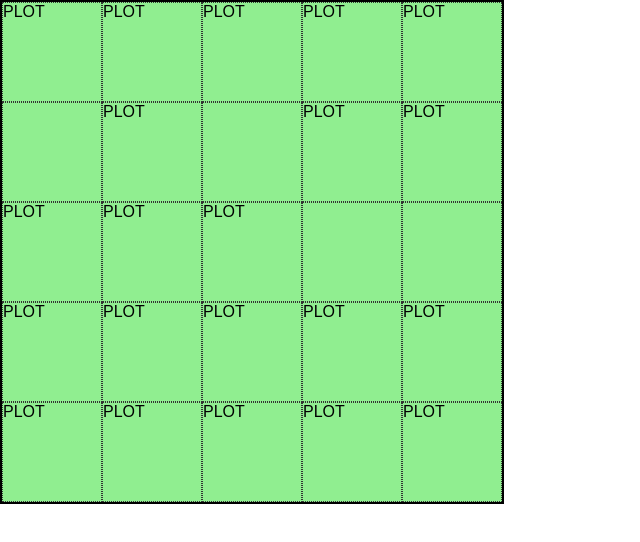
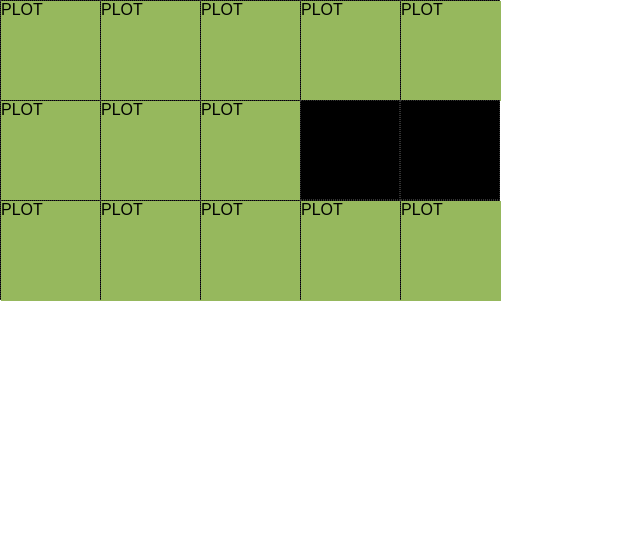
Before and after one commit to philip-jonas/game_prototype_01, a React app: page / in a window 1280 px wide. Shown: the top 542 px of the page, without its empty margins (0-640 px from the left). Built offline with nearby package versions, Linux system fonts and the light colour scheme; the HTML template or start-up script is replaced by a standard one.

Commit message:
Plots added to the world

```diff
--- a/src/Components/Plot.tsx
+++ b/src/Components/Plot.tsx
@@ -1,7 +1,7 @@
 import {observer, inject} from 'mobx-react';
 import * as React from 'react';
 import { IPlotProps } from 'src/Interfaces/IPlotProps';
-import { PlotContainer } from 'src/Styles/styles';
+import { PlotContainer, RoomHolder } from 'src/Styles/styles';
 
 @inject('worldStore','plotStore')
 @observer
@@ -12,7 +12,7 @@ export class Plot extends React.Component<IPlotProps> {
         const isPlot = plotStore.isPlot(col, row);
         return <PlotContainer>
             {
-                isPlot && <div key={`${col}_${row}`}>PLOT</div>
+                isPlot && <RoomHolder key={`${col}_${row}`}>PLOT</RoomHolder>
             }
         </PlotContainer>
     }
--- a/src/Components/World.tsx
+++ b/src/Components/World.tsx
@@ -3,13 +3,20 @@ import * as React from 'react';
 import { BorderContainer } from 'src/Styles/styles';
 import { IWorldProps } from 'src/Interfaces/IWorldProps';
 import { Plot } from './Plot';
+import styled from 'styled-components';
 
 
 export const World = observer(({}) =>
     (
-        <WorldBorder gridWidth={5} gridHeight={5} />
+        <WorldBorder gridWidth={5} gridHeight={3} />
     )
 );
+
+
+const Row = styled.div`
+    width: 100%;
+    float: left;
+`;
 
 @inject("worldStore", "plotStore")
 @observer
@@ -21,13 +28,17 @@ export class WorldBorder extends React.Component<IWorldProps> {
     }
 
     public render() {
-        const {worldStore, gridWidth, gridHeight} = this.props;
+        const {worldStore} = this.props;
         return <BorderContainer>
             {
                 worldStore.worldGrid.map((row, rowIndex) => {
-                    return row.map((col, colIndex) => {
-                        return <Plot col={colIndex} row={rowIndex} key={`${colIndex}_${rowIndex}`}/>;
-                    })
+                    return <Row key='row'>
+                        {
+                            row.map((col, colIndex) => {
+                                return <Plot col={colIndex} row={rowIndex} key="Plot"/>;
+                            })
+                        }
+                    </Row>
                 })
             }
         </BorderContainer>
--- a/src/Stores/PlotStore.ts
+++ b/src/Stores/PlotStore.ts
@@ -13,7 +13,7 @@ export class PlotStore {
     @observable public maxRooms = 0;
     @observable public plotsX = 0;
     @observable public plotsY = 0;
-    public plotOffset: number = 4;
+    public plotOffset: number = 2;
 
     public initPlots(plotsX: number = this.plotOffset, plotsY: number = this.plotOffset) {
         this.plotsX = plotsX;
--- a/src/Stores/WorldStore.ts
+++ b/src/Stores/WorldStore.ts
@@ -5,8 +5,6 @@ export class WorldStore {
     @observable public worldGridArray: number[][];
     @observable public worldWidth: number = 0;
     @observable public worldHeight: number = 0;
-
-
 
     @action public setWorldSize = (width: number, height: number) => {
         this.worldWidth = width;
@@ -17,6 +15,4 @@ export class WorldStore {
     @computed get worldGrid() {
         return make2DArray(this.worldWidth, this.worldHeight);
     }
-
-
 }
--- a/src/Styles/styles.tsx
+++ b/src/Styles/styles.tsx
@@ -1,16 +1,22 @@
 import styled from 'styled-components';
 
 export const BorderContainer = styled.div`
-    width: 500px;
-    height: 500px;
-    border: 2px solid black;
+    width: 100%;
 `;
 
 export const PlotContainer = styled.div`
     width: 100px;
     height: 100px;
     border: 1px dotted #333333;
-    background-color: lightgreen;
+    background-color: black;
     box-sizing: border-box;
     float: left;
 `;
+
+export const RoomHolder = styled.div`
+    width: 100px;
+    height: 100px;
+    background-color: #96b85d;
+    box-sizing: border-box;
+    float: left;
+`;
```
